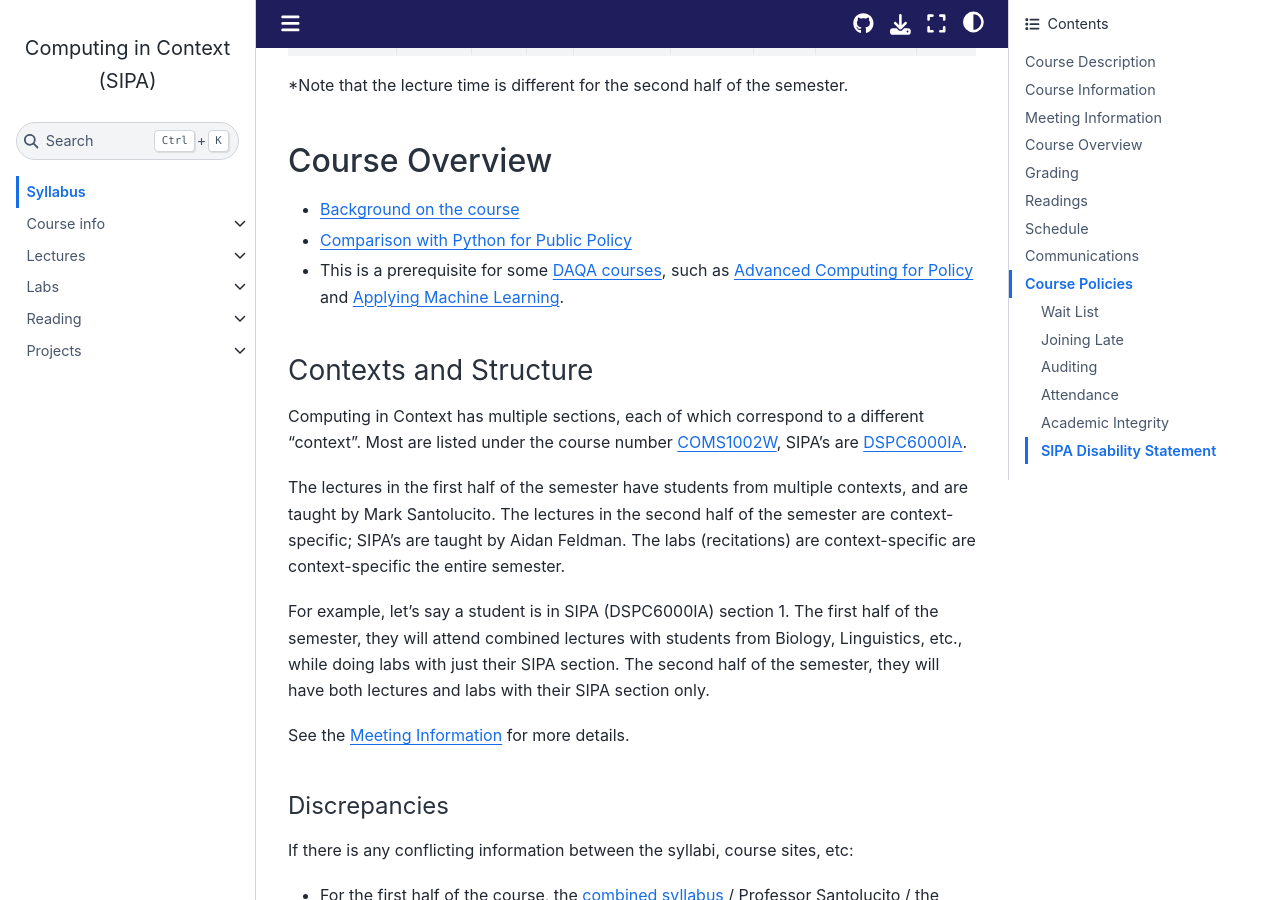
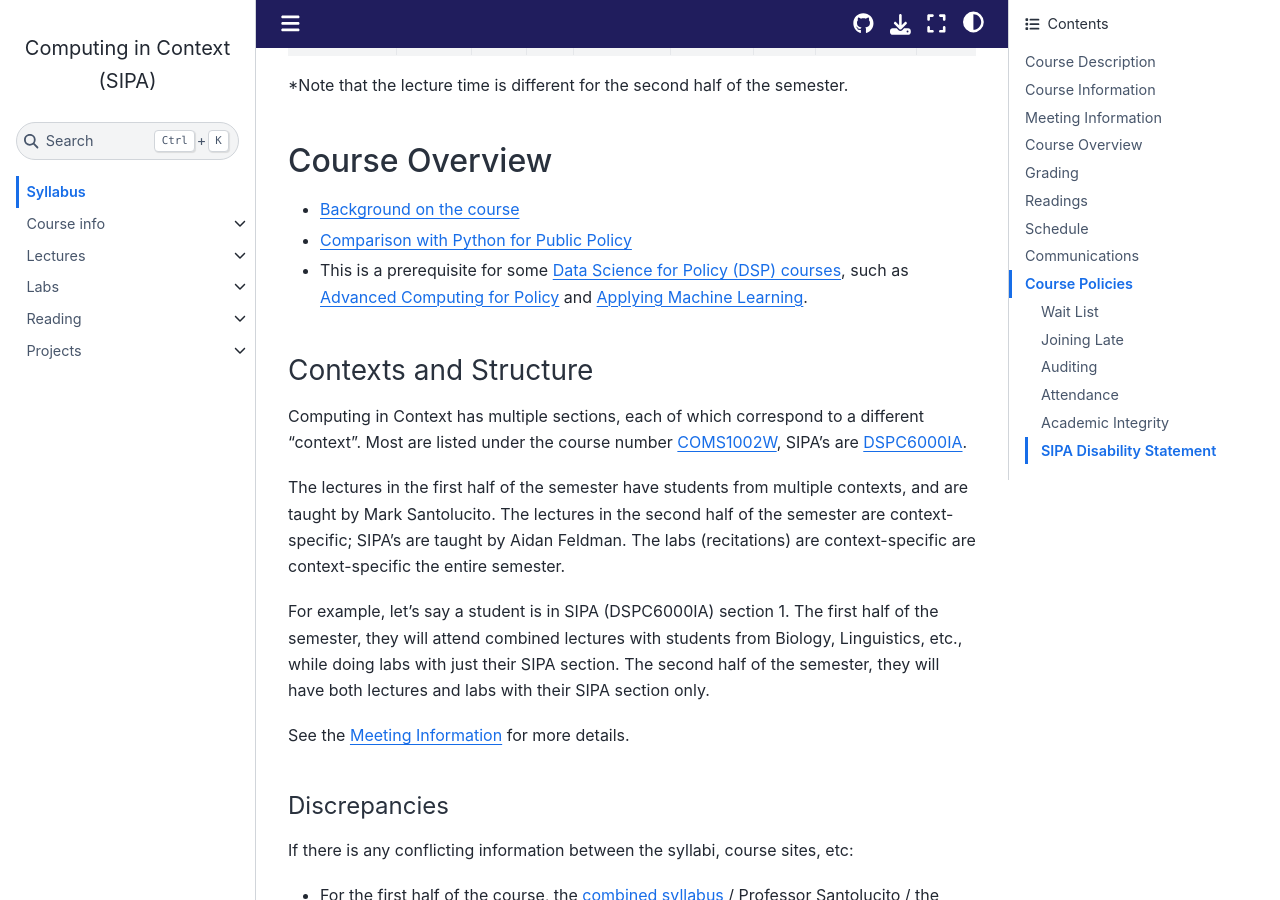
Before and after one commit to afeld/computing-in-context, a Jupyter Book: the page built from index.md, in a window 1280 px wide and 900 px high, scrolled down 2313 px. Built offline with Jupyter Book 1.0.4 settings and Sphinx 7.4.7 and the Sphinx Book theme 1.1.4, drawn with Linux system fonts in a browser that asks for light colours; pages that are not in the unit, such as notebooks, are missing from menus; comment, search, counter and statistics services are not loaded.

Commit message:
change from DAQA to DSP

```diff
--- a/index.md
+++ b/index.md
@@ -59,7 +59,7 @@ This introductory course will explore computing concepts and coding in the conte
 
 - [Background on the course](https://www.cs.columbia.edu/2016/computing-in-context-a-computer-science-course-for-liberal-arts-majors-expands-with-new-sipa-track/)
 - [Comparison with Python for Public Policy](https://python-public-policy.afeld.me/en/columbia/#comparison-to-computing-in-context)
-- This is a prerequisite for some [DAQA courses](https://bulletin.columbia.edu/sipa/specializations/daqa/#coursestext), such as [Advanced Computing for Policy](https://github.com/advanced-computing/course-materials?tab=readme-ov-file#readme) and [Applying Machine Learning](https://vergil.columbia.edu/vergil/course/20251/62323).
+- This is a prerequisite for some [Data Science for Policy (DSP) courses](https://bulletin.columbia.edu/sipa/specializations/daqa/#dsprequirementstext), such as [Advanced Computing for Policy](https://github.com/advanced-computing/course-materials?tab=readme-ov-file#readme) and [Applying Machine Learning](https://vergil.columbia.edu/vergil/course/20251/62323).
 
 ### Contexts and Structure
 
```
